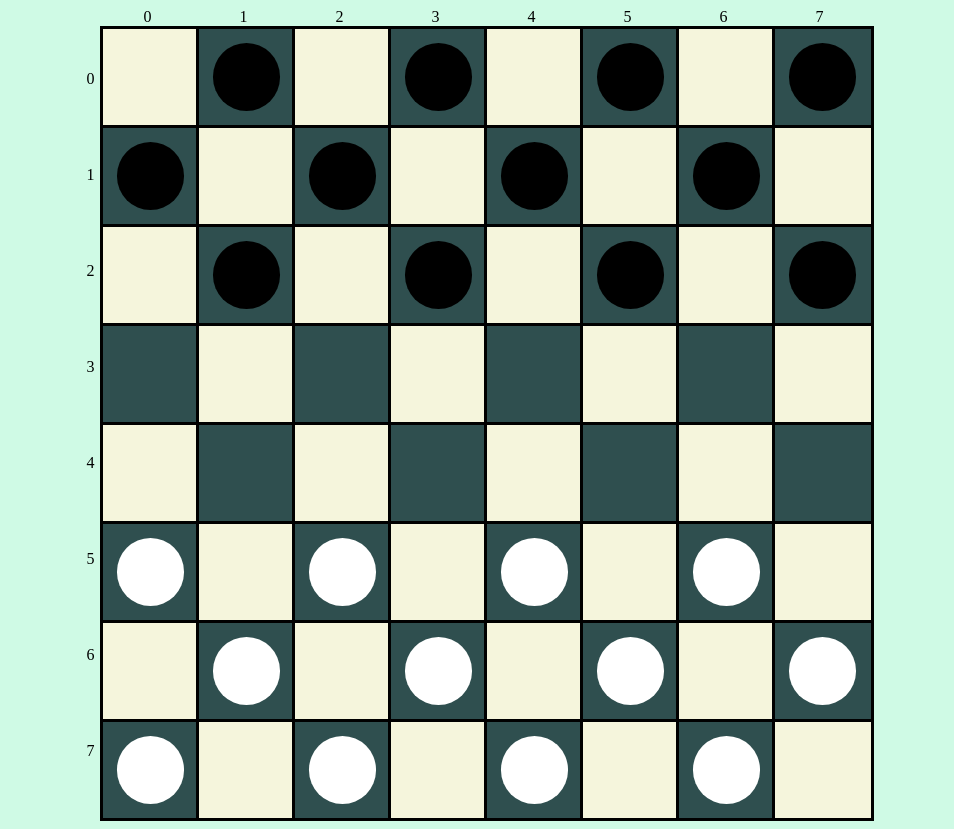
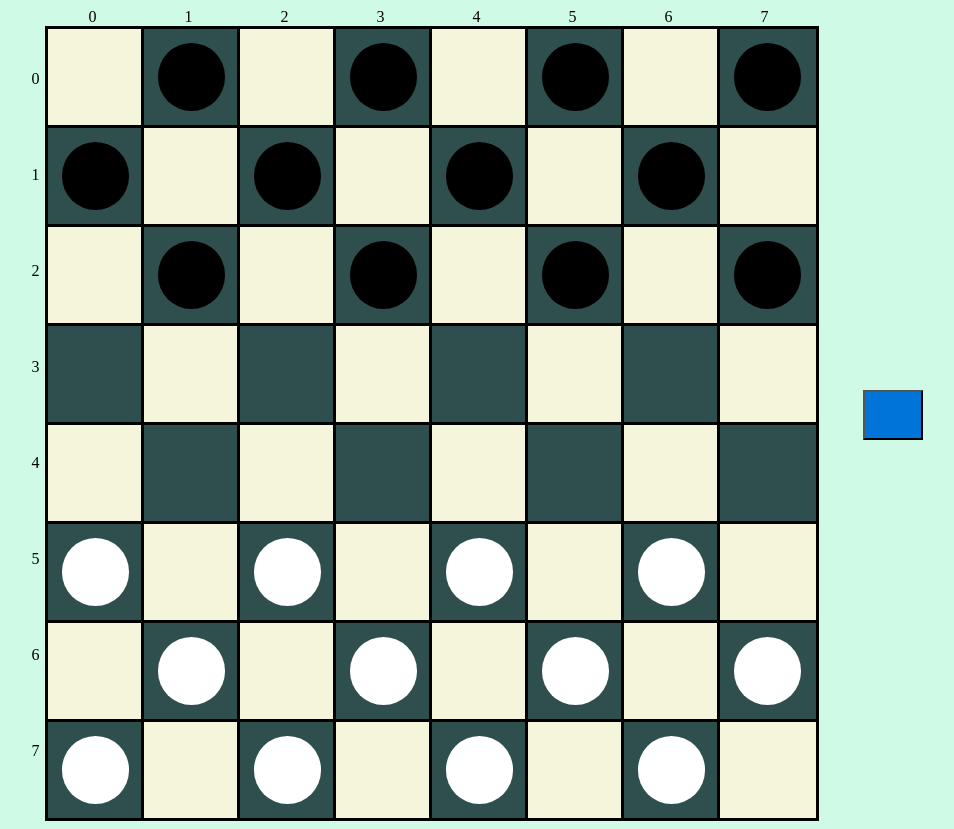
Before and after one commit to KarlTaal/Kabe-veebirakendus, a Vue app: page / in a window 1280 px wide. Shown: the whole page, without its empty margins (207-1161 px from the left). Built offline with nearby package versions, Linux system fonts and the light colour scheme.

Commit message:
Mängu simulatsioon rumala AI-ga

```diff
--- a/src/components/KabeLaud.vue
+++ b/src/components/KabeLaud.vue
@@ -41,6 +41,8 @@
       </div>
     </div>
 
+    <button class="button" @click="sooritaAiKäik()">  </button>
+
   </div>
 </template>
 
@@ -70,7 +72,7 @@ export default {
 
   methods: {
     algSeadistaLaud(){
-      const uusLaud = getInitialGameField();//ErinevadLauaSeisud().tammiSöömisedKeerulineValge;
+      const uusLaud = getInitialGameField(); //ErinevadLauaSeisud().tavaNupuTavaKäigudValge;
       for (let i = 0; i < 8; i++) {
         for (let j = 0; j < 8; j++) {
           if (uusLaud[i][j]) //ehk ei ole null
@@ -151,7 +153,7 @@ export default {
           this.gameField = uusLaud;
         }
         this.aktiivneMängija = this.aktiivneMängija === "valge" ? "must" : "valge";
-        }, 3000);
+        }, 500);
     }
   },
 
@@ -226,5 +228,14 @@ export default {
   background-color: red;
 }
 
+.button{
+  height: 50px;
+  width: 50px;
+  padding-left: 50px;
+  margin-left: 50px;
+  background-color: #0074D9;
+}
+
+
 
 </style>
--- a/src/scripts/annaKõikKäigud.js
+++ b/src/scripts/annaKõikKäigud.js
@@ -1,6 +1,8 @@
 import annaRuuduKäigud from "@/scripts/annaRuuduKäigud";
 
+
 const annaKõikKäigud = (mängija, mängulaud) => {
+  const söömised = [];
   const käigud = [];
   let kõikLiikumised;
   let käik;
@@ -11,15 +13,30 @@ const annaKõikKäigud = (mängija, mängulaud) => {
         kõikLiikumised = annaRuuduKäigud([i, j], mängulaud);
 
         for (let k = 0; k < kõikLiikumised.length; k++) {
-          käik = [[i,j]];
+          käik = [[i, j]];
           käik.push(kõikLiikumised[k]);
-          käigud.push(käik);
+          if (kasToimusSöömine(käik))
+            söömised.push(käik);
+          else
+            käigud.push(käik);
         }
 
       }
     }
   }
+  if (söömised.length !== 0)
+    return söömised;
   return käigud;
+}
+
+const kasToimusSöömine = (käik) => {
+  const algusRida = käik[0][0];
+  const lõpuRida = käik[1][0][0];
+
+  if (Math.abs(algusRida - lõpuRida) === 2)
+    return true;
+  else
+    return false;
 }
 
 
```
Also changed, not shown: 1 other file (tests, documents, lock files or other folders).
